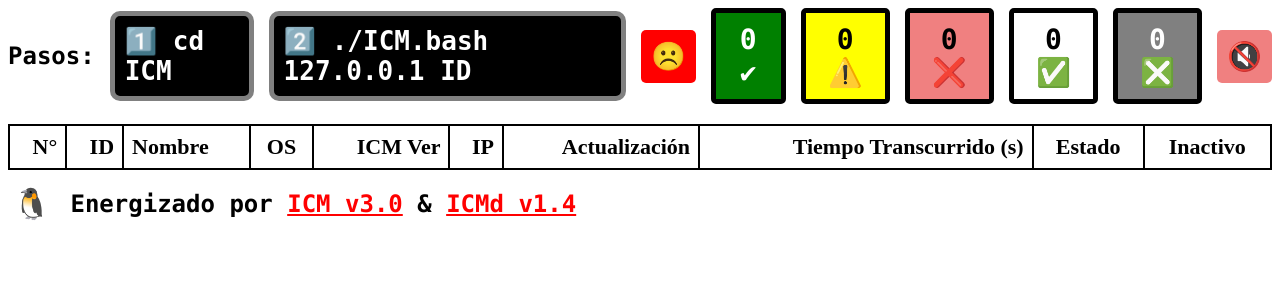
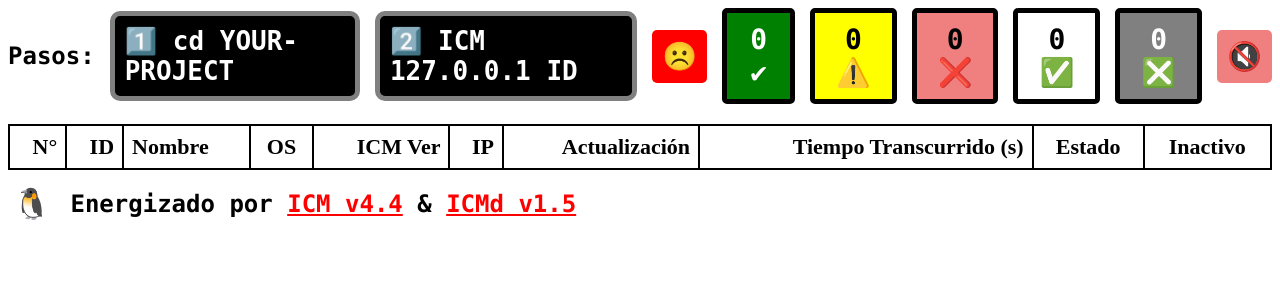
Before and after one commit to nelbren/ICMd, a Flask app: page / in a window 1280 px wide. Shown: the top 300 px of the page. Run offline with Flask 3, Linux system fonts and the light colour scheme; lists and menus that the app fills with data are empty; parts of the project's set-up code (start-up, migrations or seed data) failed here and were passed over; some libraries are stand-ins or nearby versions.

Commit message:
🪟→v1.5 (2025-02-20): Changes for compatibility with ICM v4.4

```diff
--- a/app.py
+++ b/app.py
@@ -8,7 +8,8 @@ from canvas import getStudents
 from flask_socketio import SocketIO
 from flask import Flask, render_template, request, jsonify
 
-MY_VERSION = 1.4
+MY_VERSION = 1.5
+ICM_VERSION = 4.4
 DEBUG = 0
 
 app = Flask(__name__)
@@ -77,8 +78,8 @@ def index():
     # print(f"Server IP: {server_ip}")
     OS = getOSM()
     osEmoji = get_os_emoji(OS)
-    return render_template('index.html', server_ip=server_ip,
-                           osEmoji=osEmoji, MY_VERSION=MY_VERSION)
+    return render_template('index.html', server_ip=server_ip, osEmoji=osEmoji,
+                           MY_VERSION=MY_VERSION, ICM_VERSION=ICM_VERSION)
 
 
 @app.route('/update', methods=['POST'])
--- a/templates/index.html
+++ b/templates/index.html
@@ -15,12 +15,12 @@
         </div>
         <div class="code-box">
             <code>
-                1️⃣ cd ICM
+                1️⃣ cd YOUR-PROJECT
             </code>
         </div>
         <div class="code-box">
             <code>
-                2️⃣ ./ICM.bash {{ server_ip }} ID
+                2️⃣ ICM {{ server_ip }} ID
             </code>
         </div>
 
@@ -69,7 +69,7 @@
             {{ osEmoji }}
         </div>
         <h2>
-            Energizado por <a href="https://github.com/nelbren/ICM" target="_blank">ICM v3.0</a> & <a href="https://github.com/nelbren/ICMd" target="_blank">ICMd v{{ MY_VERSION }}</a>
+            Energizado por <a href="https://github.com/nelbren/ICM" target="_blank">ICM v{{ ICM_VERSION }}</a> & <a href="https://github.com/nelbren/ICMd" target="_blank">ICMd v{{ MY_VERSION }}</a>
         </h2>
     </div>
 </body>
```
Also changed, not shown: README.md.
